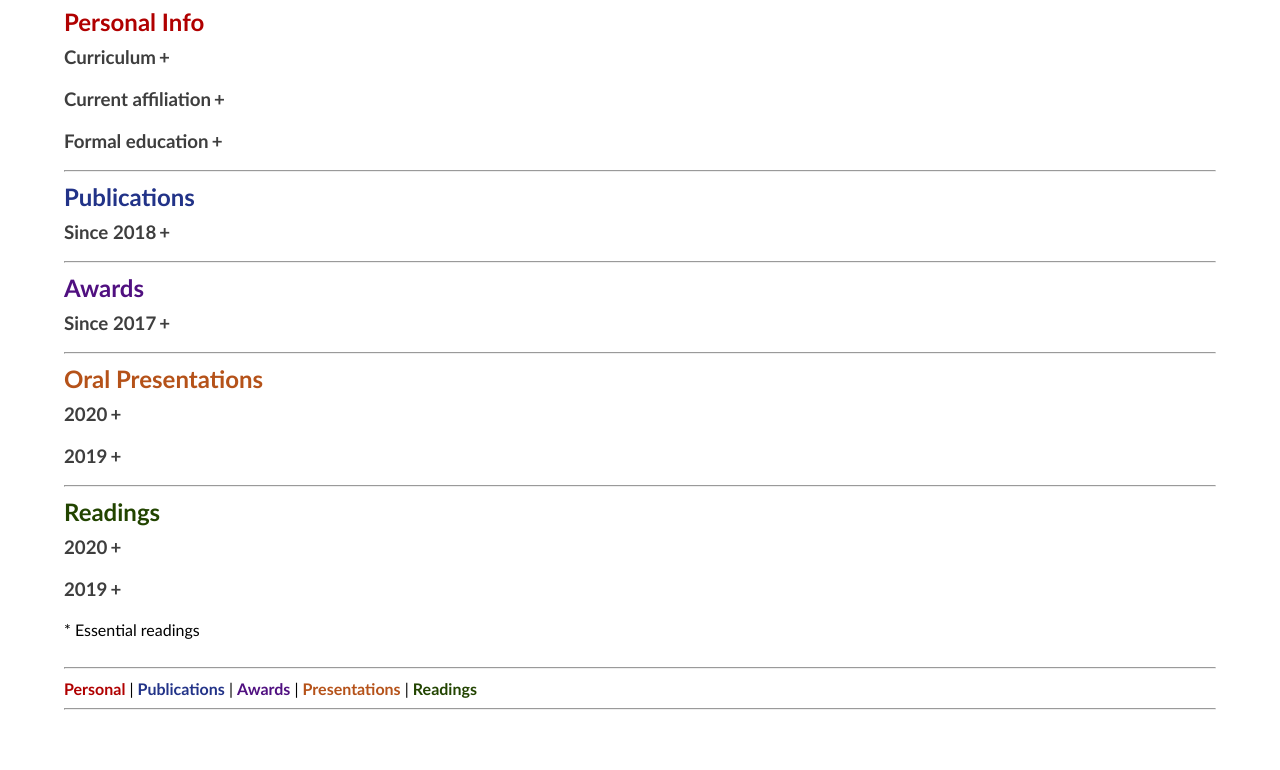
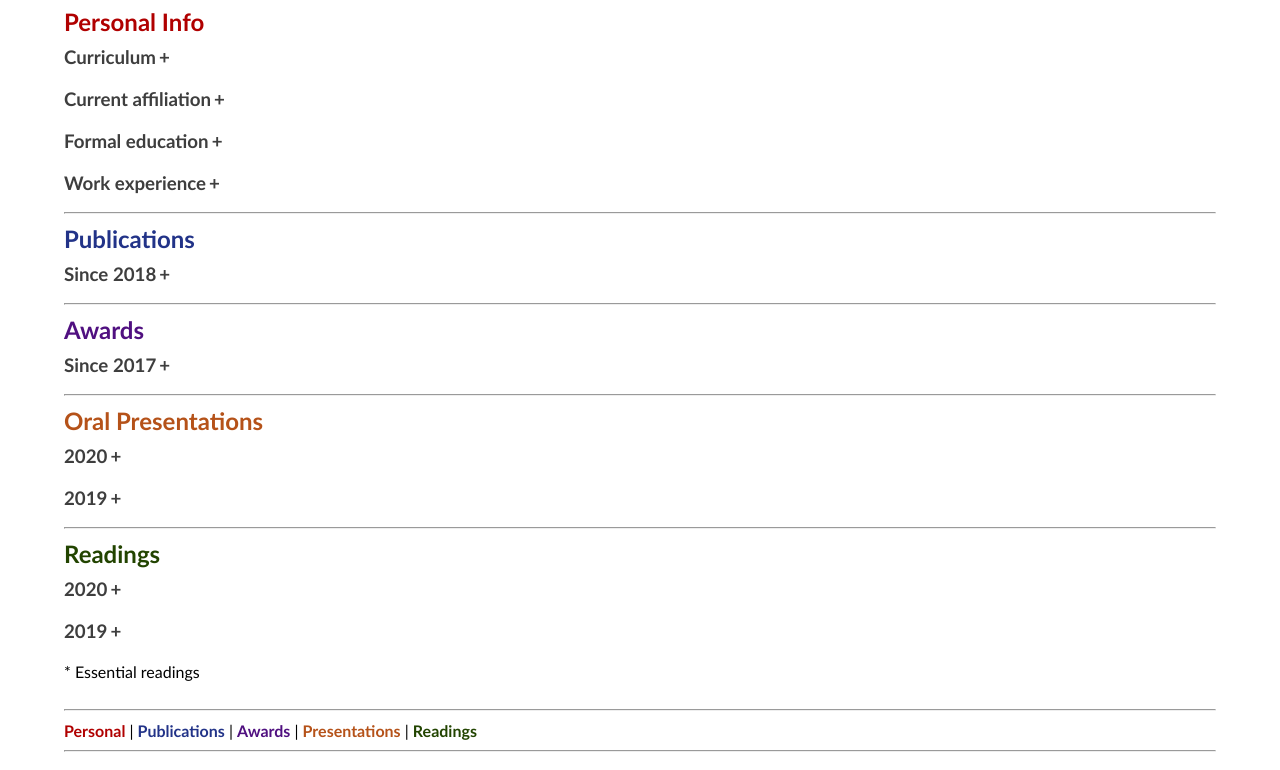
Before and after one commit to aasousajunior/aasousajunior.github.io, a plain HTML site: page index.html in a window 1280 px wide. Shown: the part 398-1168 px from the top of the page. Before the commit the page ends 1126 px from the top, so only its background shows below. Drawn offline with Linux system fonts and the light colour scheme.

Commit message:
work experience

```diff
--- a/css/style.css
+++ b/css/style.css
@@ -197,8 +197,8 @@ p, h2, h3 {
 }
 
 .logo {
-  width: 45px;
-  margin: 5px;
+  width: 50px;
+  margin: 5px 5px 5px 10px;
 }
 
 .degree {
--- a/index.html
+++ b/index.html
@@ -157,6 +157,107 @@
 					<td>
 						<b>Graduation in Electrical Engineering</b>
 						</br><em>Double Degree Program</em>
+						</br>State University of Campinas (Unicamp)
+						</br>Campinas/Brazil
+					</td>
+				 </tr>
+			</table>
+			</div>
+
+			<h3 class="accordion">Work experience</h3>
+			<div class="panel">
+			<table class="education">
+			  <tr>
+				<th class="year">Year</th>
+				<th class="degree" >Work title | <em>Remark</em> | Company | City/Country</th>
+			  </tr>
+				<tr>
+					<td>
+						2008–2013
+						<a href="https://br.ciandt.com/" target="_blank" >
+							<img src="./img/ciandt-logo.png" class="logo" >
+						</a>
+					</td>
+
+					<td>
+						<b class="education">Software Engineer – Tester + Scrum Master</b>
+						</br><em>Software testing + Team leadership (including a 6-month work experience in UK)</em>
+						</br>Ci&T Software
+						</br>Campinas/Brazil
+					</td>
+				 </tr>
+
+				 <tr>
+					<td>
+						2007–2008
+						<a href="https://www.daitan.com/" target="_blank" >
+							<img src="./img/daitan-logo.jpg" class="logo" >
+						</a>
+					</td>
+
+					<td>
+						<b class="education">Software Engineer – Intern</b>
+						</br><em>10-month internship in software development</em>
+						</br>Daitan Labs
+						</br>Campinas/Brazil
+					</td>
+				 </tr>
+
+				 <tr>
+					<td>
+						2006–2007
+						<a href="https://www.groupeseb.com/fr" target="_blank" >
+							<img src="./img/seb-logo.jpg" class="logo" >
+						</a>
+					</td>
+					<td>
+						<b class="education">SAP end-user consultant/trainer – Intern</b>
+						</br><em>9-month internship in SAP consulting/training | Work experience in Spain and in Portugal</em>
+						</br>Groupe SEB France + Iberica
+						</br>Écully/France + Barcelona/Spain + Lisbon/Portugal
+					</td>
+				 </tr>
+
+				 <tr>
+					<td>
+						2005-2005
+						<a href="https://www.airbus.com/" target="_blank" >
+							<img src="./img/airbus-logo.jpg" class="logo" >
+						</a>
+					</td>
+					<td>
+						<b>Assembly Line – Intern</b>
+						</br><em>1-month summer internship | Stage Ouvrier</em>
+						</br>Airbus
+						</br>Toulouse/France
+					</td>
+				 </tr>
+
+				 <tr>
+					<td>
+						2004-2004
+						<a href="https://www.unicamp.br/" target="_blank" >
+							<img src="./img/unicamp-logo.png" class="logo" >
+						</a>
+					</td>
+					<td>
+						<b>Tutor</b>
+						</br><em>6-month tutoring in Linear Algebra and Analytical Geometry</em>
+						</br>State University of Campinas (Unicamp)
+						</br>Campinas/Brazil
+					</td>
+				 </tr>
+
+				 <tr>
+					<td>
+						2003-2003
+						<a href="https://www.unicamp.br/" target="_blank" >
+							<img src="./img/unicamp-logo.png" class="logo" >
+						</a>
+					</td>
+					<td>
+						<b>Tutor</b>
+						</br><em>6-month tutoring in Calculus 1</em>
 						</br>State University of Campinas (Unicamp)
 						</br>Campinas/Brazil
 					</td>
```
Also changed, not shown: img/airbus-logo.jpg (added), img/ciandt-logo.png (added), img/daitan-logo.jpg (added), img/seb-logo.jpg (added).
